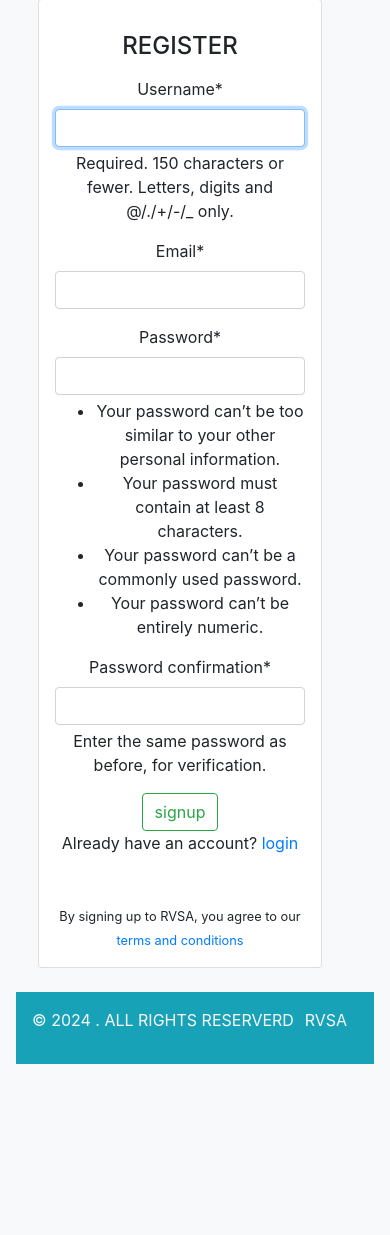
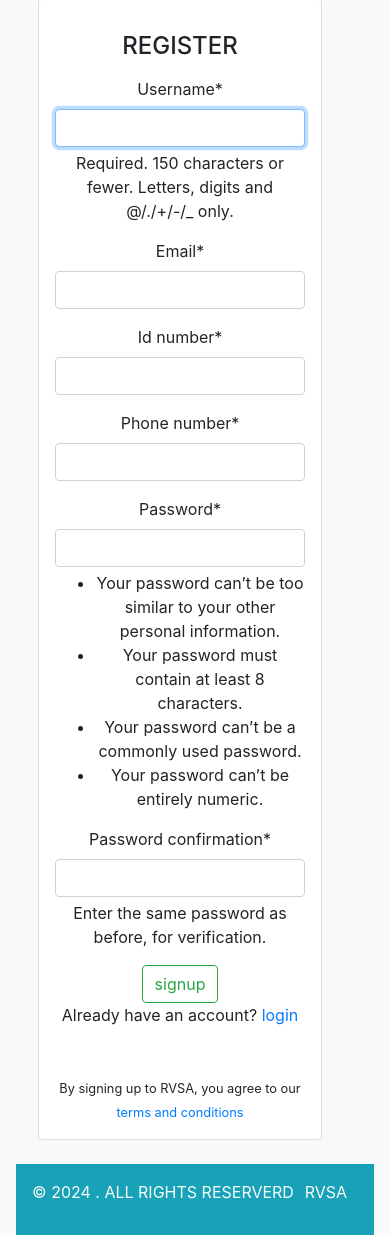
Before and after one commit to martinmbogo-254/Auto-auction, a Django app: page /register/ in a window 390 px wide. Shown: the part 97-1332 px from the top of the page. Before the commit the page ends 1161 px from the top, so only its background shows below. Run offline with Django 5.2, Linux system fonts and the light colour scheme; some libraries are stand-ins or nearby versions.

Commit message:
user registration with phone and id number

```diff
--- a/auctions/users/forms.py
+++ b/auctions/users/forms.py
@@ -16,6 +16,13 @@ class UserRegistrationForm(UserCreationForm):
         model = User
         fields = ['username', 'email', 'password1', 'password2']
 
+class ProfileForm(forms.ModelForm):
+
+    class Meta:
+
+        model = Profile
+        fields = ['phone_number','id_number']
+        required_fields = ['id_number','phone_number']
 
 class UserUpdateForm(forms.ModelForm):
     email = forms.EmailField()
--- a/auctions/users/models.py
+++ b/auctions/users/models.py
@@ -12,8 +12,8 @@ class Profile(models.Model):
     user = models.OneToOneField(
         User, on_delete=models.CASCADE
     )
-    # id_number = models.IntegerField(max_length=10,blank=True)
-    # phone_number = models.IntegerField(max_length=10,blank=True)
+    id_number = models.IntegerField(max_length=10,blank=False,null=False)
+    phone_number = models.IntegerField(max_length=10,blank=False,null=False)
 
 
 
--- a/auctions/users/templates/users/register.html
+++ b/auctions/users/templates/users/register.html
@@ -9,7 +9,29 @@
         <div class="card p-3">
             <h4 class="m-3">REGISTER</h4>
             <form action="" method="POST">
-                {% csrf_token %} {{ form|crispy}}
+                {% csrf_token %}
+
+                <div class="row">
+<div class="col-md-6">
+    {{form.username|as_crispy_field}}
+</div>
+<div class="col-md-6">
+    {{form.email|as_crispy_field}}
+</div>
+<div class="col-md-5">
+    {{p_form.id_number|as_crispy_field}}
+</div>
+<div class="col-md-5">
+    {{p_form.phone_number|as_crispy_field}}
+</div>
+<div class="col-md-6 required">
+{{form.password1|as_crispy_field}}
+</div>
+<div class="col-md-6">
+    {{form.password2|as_crispy_field}}
+    </div>
+                </div>
+
                 <div>
                     <button class="btn btn-outline-success" type="submit">signup</button>
                 </div>
--- a/auctions/users/views.py
+++ b/auctions/users/views.py
@@ -3,7 +3,7 @@ from django.contrib.auth.forms import UserCreationForm
 from django.contrib import messages
 from django.contrib.auth.models import User
 from django.contrib.auth.decorators import login_required
-from .forms import UserRegistrationForm
+from .forms import UserRegistrationForm ,ProfileForm
 from django.contrib.auth import logout
 
 
@@ -15,12 +15,21 @@ def register(request):
         #perform this operation if the user is not logged in
         if request.method == 'POST':
             form = UserRegistrationForm(request.POST)
-            if form.is_valid():
-                form.save()
+            p_form = ProfileForm(request.POST)
+            if form.is_valid() and p_form.is_valid():
+                user = form.save()
+                user.refresh_from_db()
+                p_form = ProfileForm(request.POST, instance=user.profile)
+                p_form.full_clean()
+                p_form.save()
                 username = form.cleaned_data.get('username')
                 messages.success(request, f'Hello {username}, Your account has been successfully created.. !! You can now login ')
                 return redirect('login')
         else:
             form = UserRegistrationForm()
-        context = {'form': form}
+            p_form = ProfileForm()
+        context = {
+            'form': form,
+            'p_form': p_form
+            }
         return render(request, 'users/register.html', context)
```
Also changed, not shown: auctions/vehicles/admin.py (+8 -8 lines), auctions/db.sqlite3, auctions/users/migrations/0009_profile_id_number_profile_phone_number.py (added), auctions/users/migrations/0010_alter_profile_id_number_alter_profile_phone_number.py (added), auctions/users/migrations/0011_alter_profile_id_number_alter_profile_phone_number.py (added).
